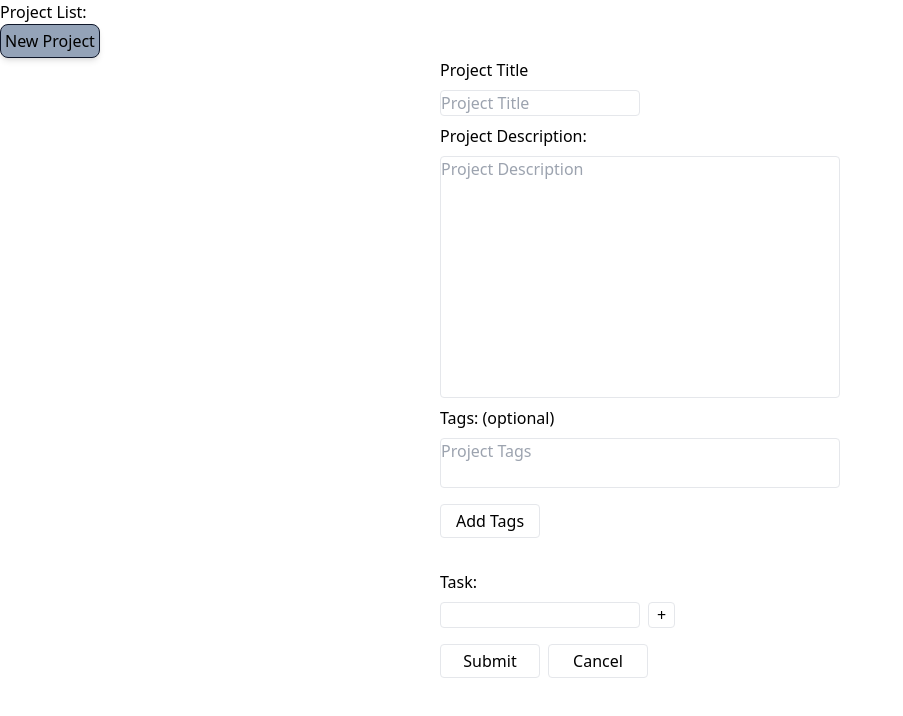
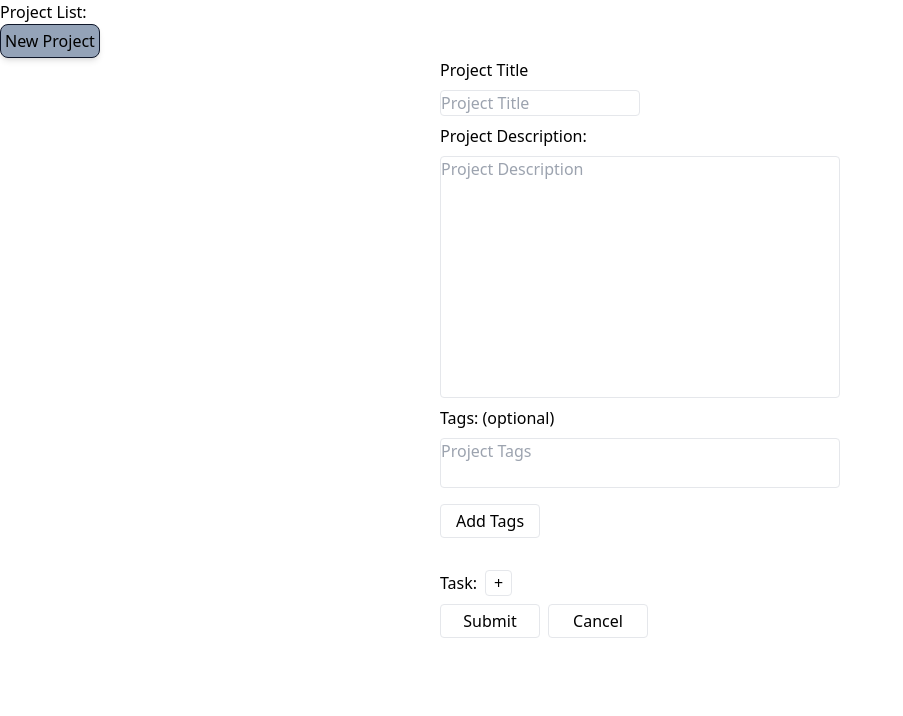
Before and after one commit to juarezv90/project-manager, a Next.js app: page / in a window 1280 px wide. Both pictures are taken after a click on the button "New Project". Shown: the top 716 px of the page, without its empty margins (0-903 px from the left). Built offline with nearby package versions, Linux system fonts and the light colour scheme.

Commit message:
Made major updates to form, task needs to be comp.

```diff
--- a/components/CreateProject.jsx
+++ b/components/CreateProject.jsx
@@ -6,8 +6,6 @@ const CreateProject = ({ dispatch, destroy }) => {
     task: [],
     id: Date.now()
   });
-
-  const [taskItem, setTaskItem] = useState("");
   const [tags, setTags] = useState([]);
 
   function handleSubmit(event) {
@@ -48,27 +46,11 @@ const CreateProject = ({ dispatch, destroy }) => {
     }, 250);
   }
 
-  function handleTask() {
-    setProject({
-      ...project,
-      task: [...project?.task, taskItem]
-    });
-    setTaskItem("");
-  }
-
   return (
     <div className="w-[100%] ">
       <form onSubmit={handleSubmit} className="flex flex-col w-[400px] mx-auto">
         <p>Project Title</p>
-        <input
-          type="text"
-          name="title"
-          className="border my-2 max-w-[200px] rounded"
-          placeholder="Project Title"
-          value={project.title}
-          onChange={handleChange}
-          required
-        />
+        {projectTitle(project, handleChange)}
         <p>Project Description:</p>
         <textarea
           name="description"
@@ -105,36 +87,15 @@ const CreateProject = ({ dispatch, destroy }) => {
             </p>
           ))}
         </span>
-        <p>Task:</p>
-        <span>
-          <input
-            type="text"
-            name="tasks"
-            className="border my-2 max-w-[200px] rounded"
-            onChange={(e) => setTaskItem(e.target.value)}
-            value={taskItem}
-          />
+        <p>
+          Task:
           <input
             form="tasks"
             type="button"
             value="+"
             className="border mx-2 rounded px-2 cursor-pointer"
-            onClick={handleTask}
           />
-          {project.task.map((task, id) => (
-            <p
-              key={id}
-              onClick={() => {
-                setProject({
-                  ...project,
-                  task: project.task.filter((e, key) => key !== id)
-                });
-              }}
-            >
-              {task}
-            </p>
-          ))}
-        </span>
+        </p>
         <span className="flex">
           <button
             type="submit"
@@ -155,3 +116,17 @@ const CreateProject = ({ dispatch, destroy }) => {
 };
 
 export default CreateProject;
+
+function projectTitle(project, handleChange) {
+  return (
+    <input
+      type="text"
+      name="title"
+      className="border my-2 max-w-[200px] rounded"
+      placeholder="Project Title"
+      value={project.title}
+      onChange={handleChange}
+      required
+    />
+  );
+}
--- a/pages/index.js
+++ b/pages/index.js
@@ -32,7 +32,7 @@ export default function Home() {
             <p key={id}>{project.title}</p>
           )})
         }
-        <button className="bg-slate-400 rounded-lg p-1 shadow-md border-slate-900 border-[1px]" onClick={showForm}>
+        <button className="bg-slate-400 rounded-lg p-1 shadow-md border-slate-900 border-[1px]" onClick={showForm} onLoad={showForm}>
           New Project
         </button>
         <div>
```
